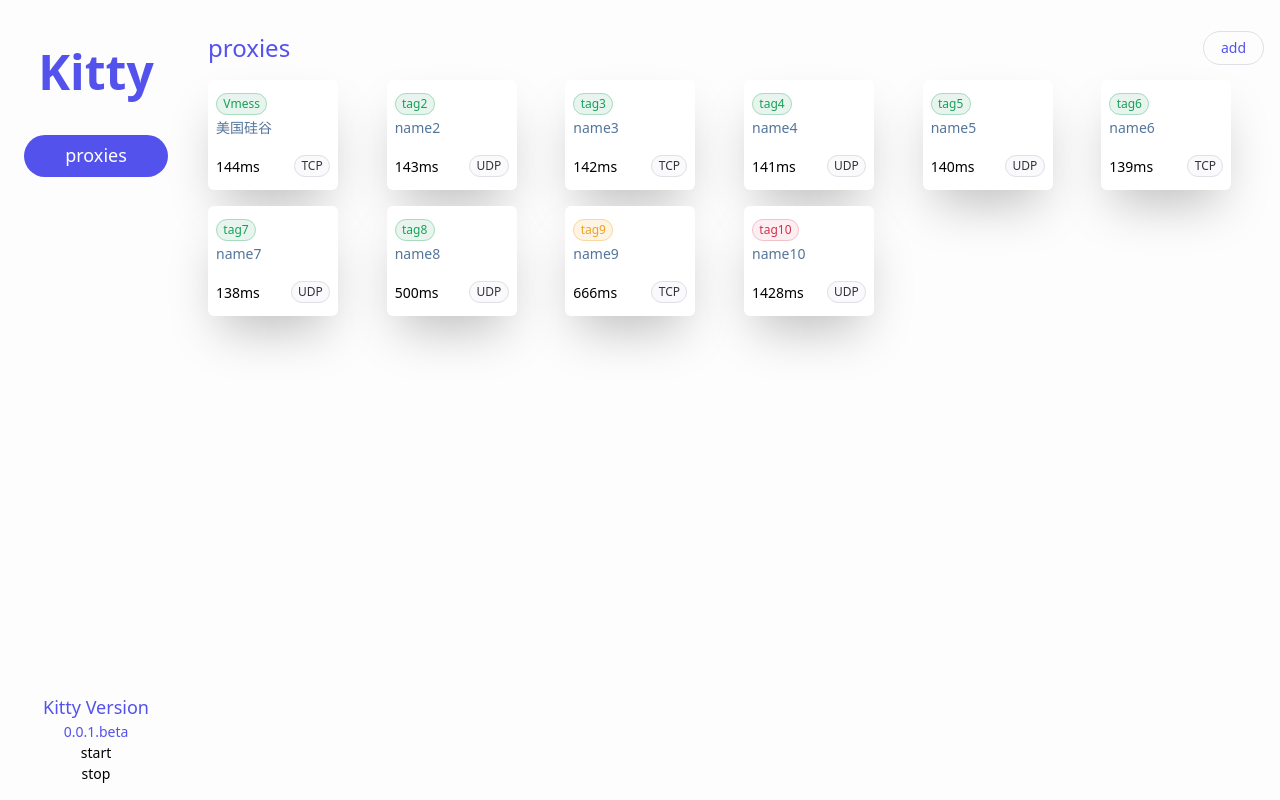
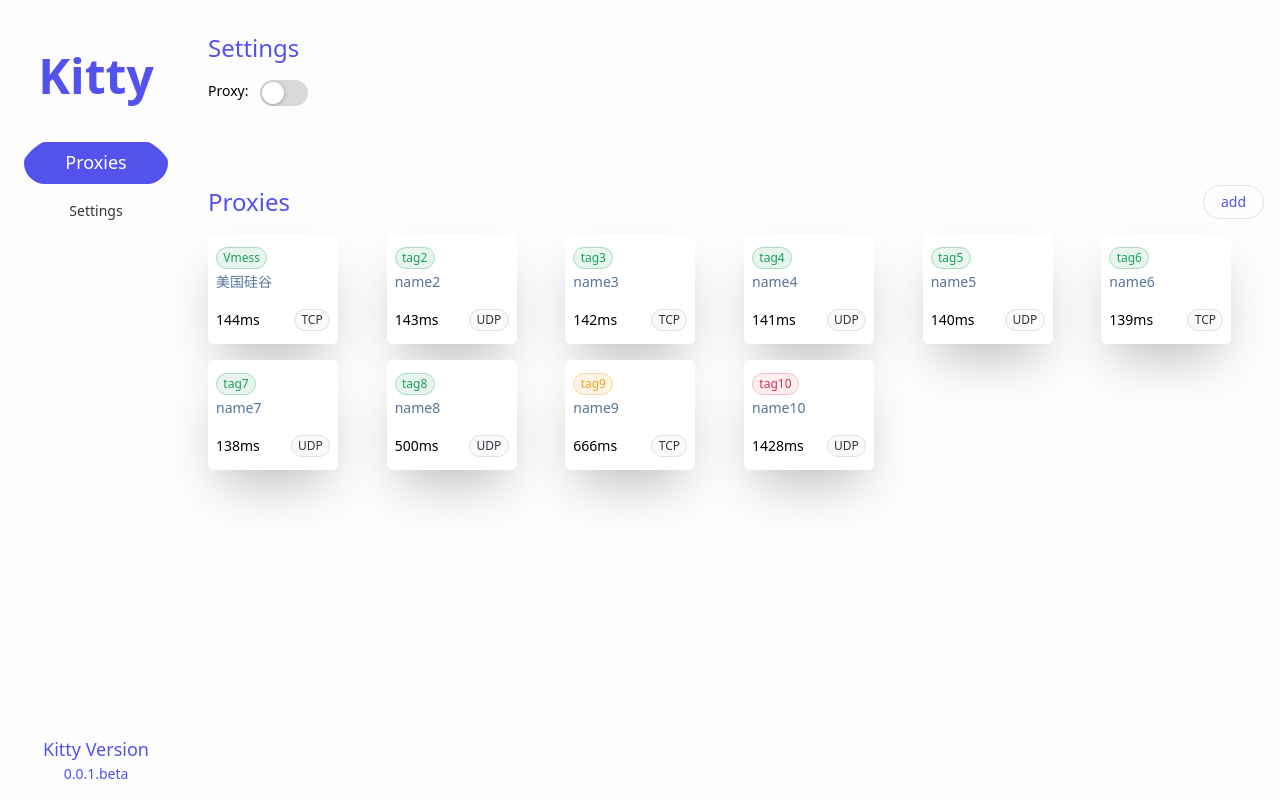
Before and after one commit to fagao-ai/kitty, a Vue app: page /#/ in a window 1280 px wide. Built offline with nearby package versions, Linux system fonts and the light colour scheme.

Commit message:
feat: optimized proxy view && init setting

```diff
--- a/src/routers/routes.ts
+++ b/src/routers/routes.ts
@@ -2,6 +2,11 @@ export const routes = [
   {
     path: '/',
     name: 'proxy',
-    component: async () => await import('@/views/proxy/ProxyView.vue'),
+    component: () => import('@/views/proxy/ProxyView.vue'),
+  },
+  {
+    path: '/setting',
+    name: 'setting',
+    component: () => import('@/views/setting/SettingView.vue'),
   },
 ]
--- a/src/views/menu/MenuView.vue
+++ b/src/views/menu/MenuView.vue
@@ -3,7 +3,6 @@ import { h } from 'vue'
 import { NMenu } from 'naive-ui'
 import type { MenuOption } from 'naive-ui'
 import { RouterLink } from 'vue-router'
-import { invoke } from '@tauri-apps/api/primitives'
 
 const menuOptions: MenuOption[] = [
   {
@@ -15,19 +14,24 @@ const menuOptions: MenuOption[] = [
             name: 'proxy',
           },
         },
-        { default: () => 'proxies' },
+        { default: () => 'Proxies' },
       ),
     key: 'proxy',
   },
+  {
+    label: () =>
+      h(
+        RouterLink,
+        {
+          to: {
+            name: 'setting',
+          },
+        },
+        { default: () => 'Settings' },
+      ),
+    key: 'setting',
+  },
 ]
-
-async function startHy() {
-  await invoke('start_hysteria')
-}
-
-async function stopHy() {
-  await invoke('stop_hy')
-}
 </script>
 
 <template>
@@ -52,13 +56,6 @@ async function stopHy() {
         0.0.1.beta
       </div>
     </div>
-
-    <button @click="startHy">
-      start
-    </button>
-    <button @click="stopHy">
-      stop
-    </button>
   </div>
 </template>
 
@@ -67,9 +64,10 @@ async function stopHy() {
   --n-item-color-active: #5352ed !important;
   --n-item-color-active-hover: #5352ed !important;
 
-  .n-menu-item-content--selected::before {
-    @apply rounded-full;
-    // background-color: aqua
+  .n-menu-item-content--selected {
+    &::before {
+      border-radius: 9999px !important;
+    }
   }
 
   .n-menu-item-content {
@@ -78,11 +76,9 @@ async function stopHy() {
     padding-right: 0 !important;
   }
 
-  .n-menu-item-content-header {
-    & a {
-      font-size: 18px;
-      color: white !important;
-    }
+  .router-link-active {
+    font-size: 18px;
+    color: white !important;
   }
 }
 </style>
--- a/src/views/proxy/AddProxyModal.vue
+++ b/src/views/proxy/AddProxyModal.vue
@@ -102,7 +102,7 @@ function onCancelInsert() {
           type="primary"
           @click="onInsertSubmit"
         >
-          提交
+          添加
         </n-button>
       </div>
     </template>
--- a/src/views/proxy/ProxyView.vue
+++ b/src/views/proxy/ProxyView.vue
@@ -1,6 +1,7 @@
 <script setup lang="ts">
 import { NButton } from 'naive-ui'
 import { reactive, ref } from 'vue'
+import { invoke } from '@tauri-apps/api/primitives'
 import ProxyCard from './ProxyCard.vue'
 import type { ProxyCard as Card, HysteriaProxy } from '@/types/proxy'
 import AddProxyModal from '@/views/proxy/AddProxyModal.vue'
@@ -92,13 +93,44 @@ const cards: Card[] = [
     protocol: 'UDP',
   },
 ]
+
+const proxyStatus = ref(false)
+const proxyLoading = ref(false)
+async function handleSwitchProxy(value: boolean) {
+  proxyLoading.value = true
+  try {
+    if (value)
+      await invoke('start_hysteria')
+    else
+      await invoke('stop_hy')
+  }
+  finally {
+    proxyLoading.value = false
+  }
+}
 </script>
 
 <template>
   <div class="flex flex-col w-full h-full">
+    <div class="h-1/5 flex flex-col">
+      <div class="h-16 flex justify-between items-center ">
+        <div class="text-primay text-2xl">
+          Settings
+        </div>
+      </div>
+      <div class="flex-1 flex gap-3">
+        Proxy: <n-switch
+          v-model="proxyStatus"
+          size="large"
+          :loading="proxyLoading"
+          @update:value="handleSwitchProxy"
+        />
+      </div>
+    </div>
+    <div class="flex-1">
       <div class="h-16 flex justify-between items-center">
         <div class="text-primay text-2xl">
-        proxies
+          Proxies
         </div>
         <div>
           <n-button
@@ -125,6 +157,7 @@ const cards: Card[] = [
         </div>
       </div>
     </div>
+  </div>
   <add-proxy-modal
     v-model:showModal="showInsertModal"
     :form-data="formValue"
--- /dev/null
+++ b/src/views/setting/SettingView.vue
@@ -0,0 +1,5 @@
+<script setup lang="ts"></script>
+
+<template>
+  Setting
+</template>
```
Lines whose indentation alone changed are shown as unchanged.
